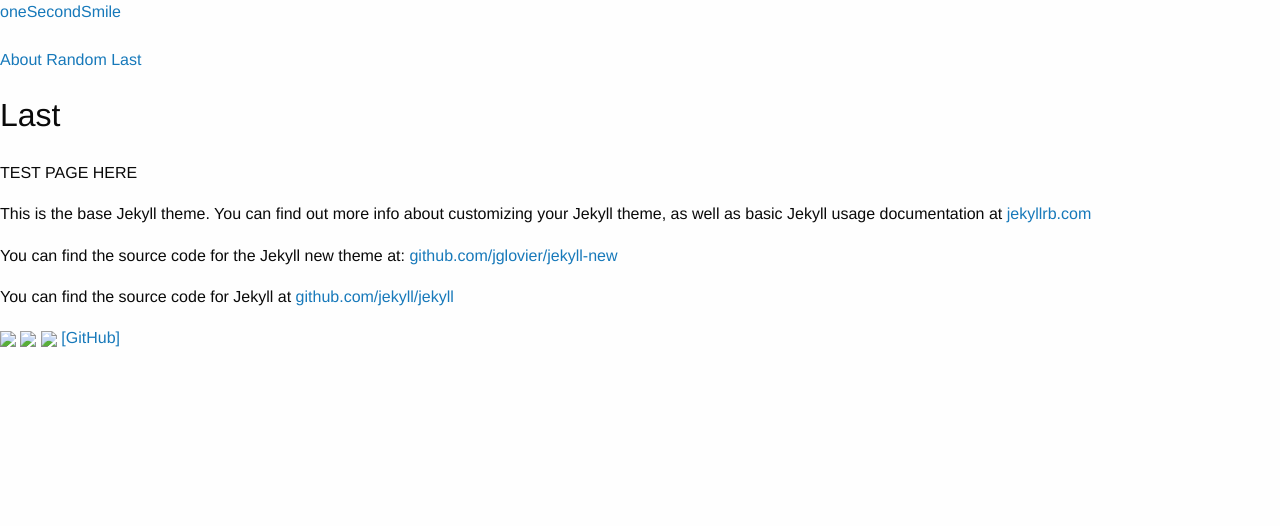
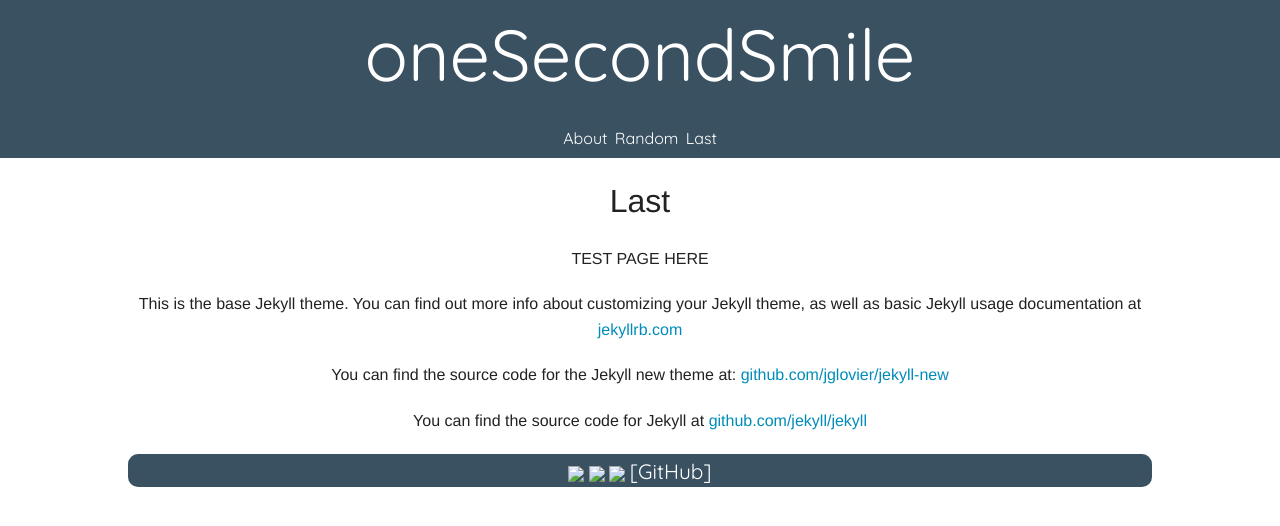
Before and after one commit to RobertSnodgrass/oneSecondSmile, a Jekyll site: the page built from testPage.md, in a window 1280 px wide. Shown: the top 526 px of the page. Built offline with Jekyll 4.4.1, drawn with Linux system fonts in a browser that asks for light colours; nearby versions of some CDN libraries; some web fonts are replaced; library files that are not in the unit come from our copies.

Commit message:
changed URL

```diff
--- a/_config.yml
+++ b/_config.yml
@@ -3,8 +3,8 @@ title: oneSecondSmile
 email: robert.snodgrass@gmail.com
 description: > # this means to ignore newlines until "baseurl:"
   oneSecondSmile - Upward arcs across the facade
-baseurl: "oneSecondSmile" # the subpath of your site, e.g. /blog/
-url: "" #"/oneSecondSmile" # the base hostname & protocol for your site
+baseurl: "/oneSecondSmile" # the subpath of your site, e.g. /blog/
+url: "/oneSecondSmile" #"/oneSecondSmile" # the base hostname & protocol for your site
 twitter_username: Zeiganstrell
 github_username:  RobertSnodgrass
 
```
